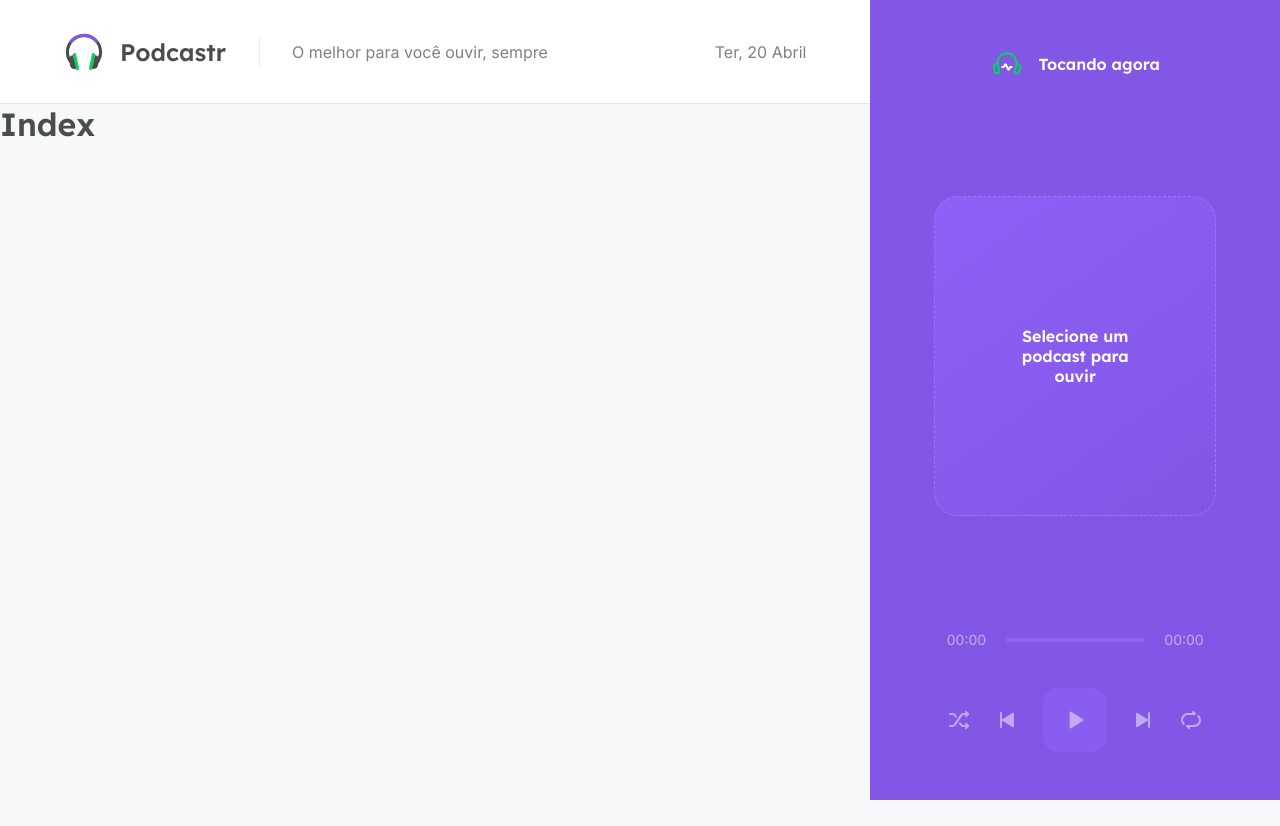
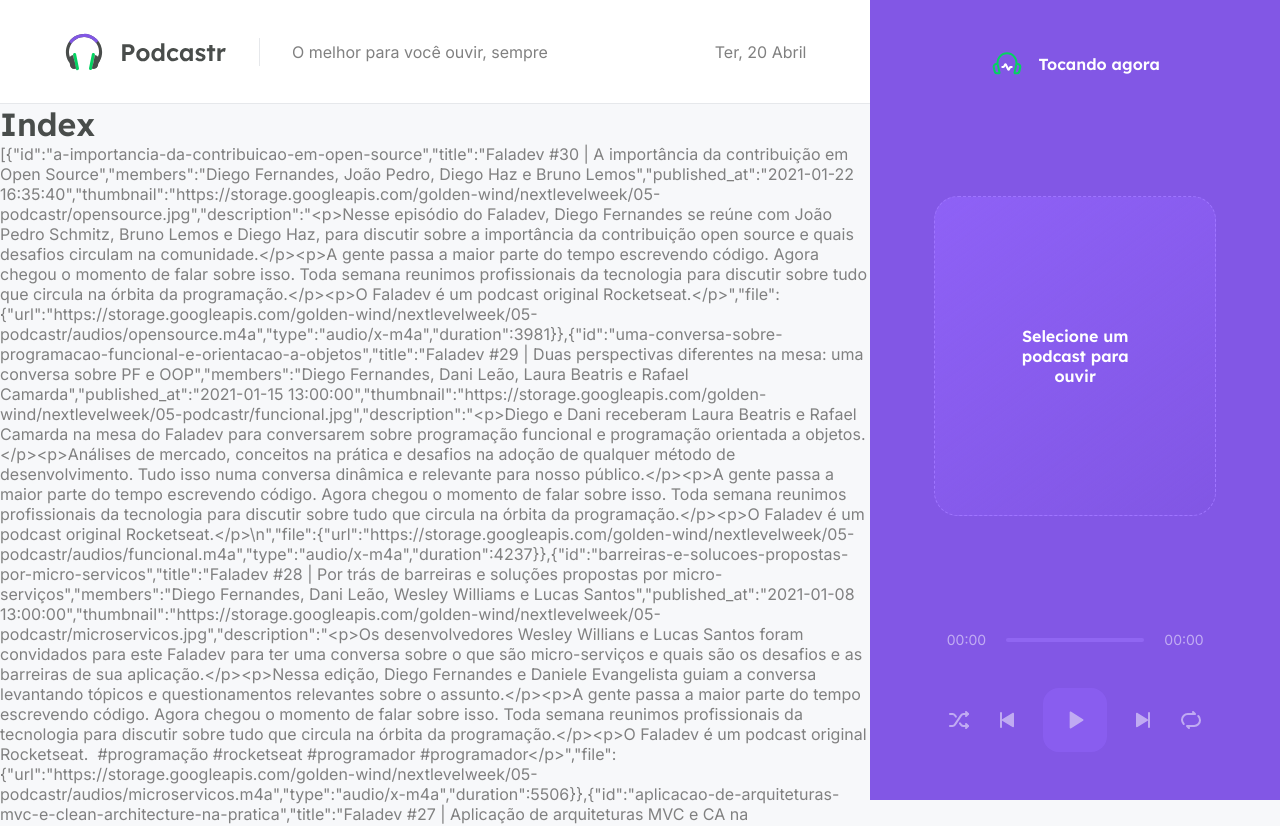
Before and after one commit to guilhermef092/podcastr, a Next.js app: page / in a window 1280 px wide. Shown: the top 826 px of the page. Before the commit the page ends 800 px from the top, so only its background shows below. Built offline with nearby package versions, Linux system fonts and the light colour scheme; data requests are answered from the project's data file.

Commit message:
Consuming API

```diff
--- a/package.json
+++ b/package.json
@@ -5,7 +5,8 @@
   "scripts": {
     "dev": "next dev",
     "build": "next build",
-    "start": "next start"
+    "start": "next start",
+    "server": "json-server server.json -w -d 750 p 3333"
   },
   "dependencies": {
     "date-fns": "^2.21.1",
@@ -17,6 +18,7 @@
   "devDependencies": {
     "@types/node": "^14.14.41",
     "@types/react": "^17.0.3",
+    "json-server": "^0.16.3",
     "typescript": "^4.2.4"
   }
 }
--- a/src/pages/index.tsx
+++ b/src/pages/index.tsx
@@ -1,7 +1,20 @@
-import { Header } from "../components/Header";
-
-export default function Home() {
+export default function Home(props) {
   return (
-    <h1>Index</h1>
+    <div>
+      <h1>Index</h1>
+      <p>{JSON.stringify(props.episodes)}</p>
+    </div>
   )
 }
+
+export async function getStaticProps() {
+  const response = await fetch('http://localhost:3000/episodes');
+  const data = await response.json();
+
+  return {
+    props: {
+      episodes: data
+    },
+    revalidate: 60 * 60 * 8,
+  }
+}
```
Also changed, not shown: 1 other file (tests, documents, lock files or other folders).
